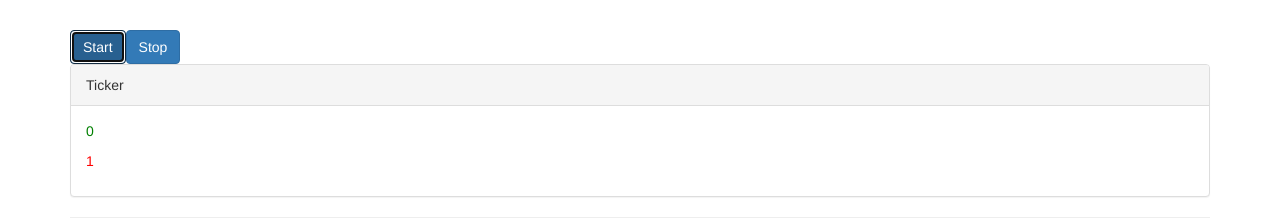
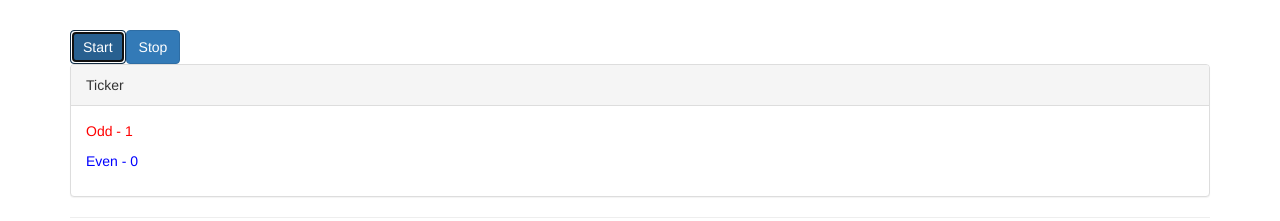
Before and after one commit to gvpinto/cmp-databinding, an Angular app: page / in a window 1280 px wide. Both pictures are taken after a click on the button "Start". Shown: the top 221 px of the page. Built offline with nearby package versions, Linux system fonts and the light colour scheme.

Commit message:
84. [Take 2] Assignment 4: Practicing Property & Event Binding and View Encapsulation

```diff
--- a/src/app/app.component.html
+++ b/src/app/app.component.html
@@ -11,15 +11,14 @@
     <!-- <div class="panel-heading">{{ element.name }}</div> -->
     <div class="panel-heading">Ticker</div>
     <div class="panel-body">
-      <p *ngFor="let tickValue of tickerList">
-        <app-even
-          *ngIf="tickValue % 2 == 0; else elseOdd"
-          [tickValue]="tickValue"
-        ></app-even>
-        <ng-template #elseOdd>
-          <app-odd [tickValue]="tickValue"></app-odd>
-        </ng-template>
-      </p>
+      <app-odd
+        *ngFor="let oddNumber of oddNumbers"
+        [tickValue]="oddNumber"
+      ></app-odd>
+      <app-even
+        *ngFor="let evenNumber of evenNumbers"
+        [tickValue]="evenNumber"
+      ></app-even>
     </div>
   </div>
   <hr />
--- a/src/app/app.component.ts
+++ b/src/app/app.component.ts
@@ -10,7 +10,8 @@ export class AppComponent {
     { type: "server", name: "TestServer", content: "Just a Test!" },
   ];
 
-  tickerList = [];
+  oddNumbers: number[] = [];
+  evenNumbers: number[] = [];
 
   addServer(server: { serverName: string; serverContent: string }) {
     this.serverElements.push({
@@ -36,11 +37,16 @@ export class AppComponent {
     this.serverElements.splice(0, 1);
   }
 
-  addTick(ticker: { value: number }) {
-    this.tickerList.push(ticker.value);
+  addTick(ticker: number) {
+    if (ticker % 2 == 0) {
+      this.evenNumbers.push(ticker);
+    } else {
+      this.oddNumbers.push(ticker);
+    }
   }
 
   clearTicker(): void {
-    this.tickerList = [];
+    this.oddNumbers = [];
+    this.evenNumbers = [];
   }
 }
--- a/src/app/even/even.component.css
+++ b/src/app/even/even.component.css
@@ -0,0 +1,3 @@
+p {
+  color: blue;
+}
--- a/src/app/even/even.component.html
+++ b/src/app/even/even.component.html
@@ -1 +1 @@
-<p style="color: green">{{ tickValue }}</p>
+<p>Even - {{ tickValue }}</p>
--- a/src/app/game-control/game-control.component.ts
+++ b/src/app/game-control/game-control.component.ts
@@ -6,7 +6,7 @@ import { Component, EventEmitter, OnInit, Output } from "@angular/core";
   styleUrls: ["./game-control.component.css"],
 })
 export class GameControlComponent implements OnInit {
-  @Output() streamTicks = new EventEmitter<{ value: number }>();
+  @Output() streamTicks = new EventEmitter<number>();
   @Output() tickerListClear = new EventEmitter();
   ticker: number = 0;
   tickerRef = null;
@@ -16,7 +16,7 @@ export class GameControlComponent implements OnInit {
 
   onStart(event: any): void {
     this.tickerRef = setInterval(() => {
-      this.streamTicks.emit({ value: this.ticker++ });
+      this.streamTicks.emit(this.ticker++);
     }, 1000);
   }
 
--- a/src/app/odd/odd.component.css
+++ b/src/app/odd/odd.component.css
@@ -0,0 +1,3 @@
+p {
+  color: red;
+}
--- a/src/app/odd/odd.component.html
+++ b/src/app/odd/odd.component.html
@@ -1 +1 @@
-<p style="color: red">{{ tickValue }}</p>
+<p>Odd - {{ tickValue }}</p>
```
